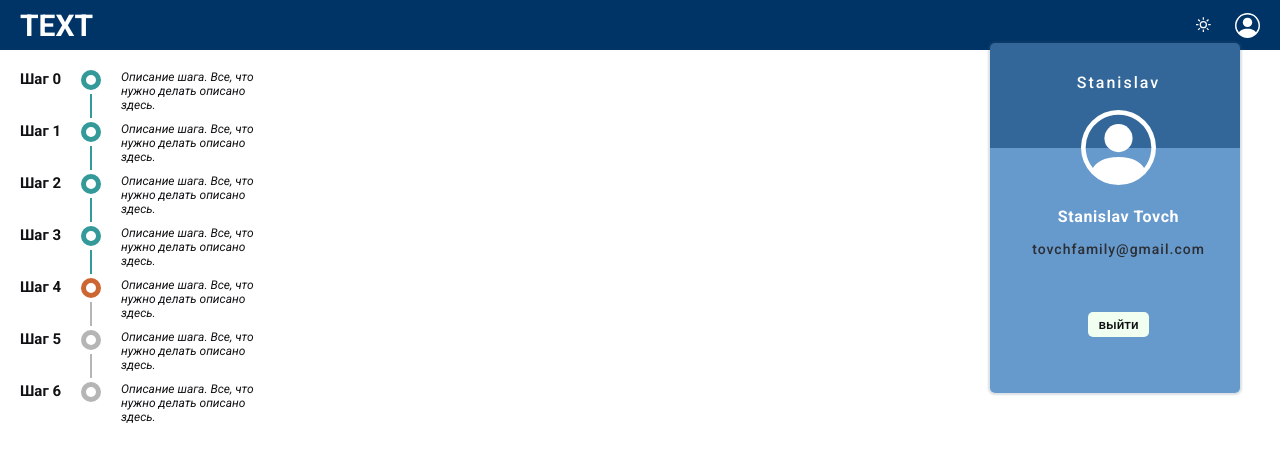
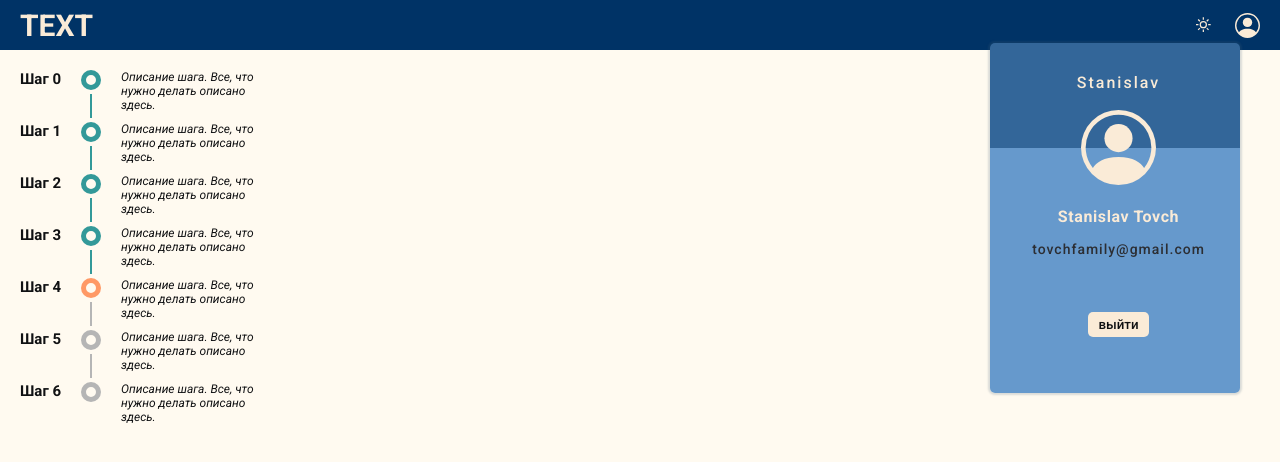
Before and after one commit to StaTov/product_01, a React (Create React App) app: page / in a window 1280 px wide. Both pictures are taken after a click on the element 1247 px from the left and 25 px from the top of the page. Shown: the top 462 px of the page. Built offline with nearby package versions, Linux system fonts and the light colour scheme.

Commit message:
change white color

```diff
--- a/src/components/NavBar/NavBar.scss
+++ b/src/components/NavBar/NavBar.scss
@@ -27,5 +27,5 @@
 .nav__title {
     font-size: 30px;
     font-weight: 600;
-    color: $white-000
+    color: $white-anrique;
 }
--- a/src/components/NavButtonToggleTheme/NavButtonToggleTheme.scss
+++ b/src/components/NavButtonToggleTheme/NavButtonToggleTheme.scss
@@ -20,5 +20,5 @@
 }
 
 .svg__sun {
-    color: white;
+    color: $white-anrique;
 }
--- a/src/components/NavPopPerson/PopPerson.scss
+++ b/src/components/NavPopPerson/PopPerson.scss
@@ -1,3 +1,4 @@
+@import '../../styles/colors';
 
 .nav__IconPerson_wrapper {
     position: relative;
@@ -48,7 +49,7 @@
     height: 18%;
     display: flex;
     align-items: flex-end;
-    color: white;
+    color: $white-anrique;
 }
 
 .nav__pop__person_fullname {
@@ -57,7 +58,7 @@
     padding-top: 20px;
     font-size: 16px;
     font-weight: 700;
-    color: rgb(255, 255, 255);
+    color: $white-anrique;
 }
 
 .nav__pop__person_mail {
@@ -70,7 +71,7 @@
     width: 75px;
 }
 
-.btn {
+.p__btn {
     cursor: pointer;
     margin-top: 40px;
     padding: 5px 10px;
@@ -79,10 +80,10 @@
     transition: box-shadow 0.2s;
 }
 
-.btn:hover {
+.p__btn:hover {
     box-shadow: (0px 0px 2px 2px rgb(11, 73, 155));
 }
 
-.btn:active {
+.p__btn:active {
     transform: translateY(0.075rem);
 }
--- a/src/components/NavPopPerson/index.tsx
+++ b/src/components/NavPopPerson/index.tsx
@@ -57,7 +57,7 @@
                         tovchfamily@gmail.com
                     </div>
                     <div>
-                        <button className='btn text'>выйти</button>
+                        <button className='p__btn'>выйти</button>
                     </div>
                 </div>
             </div>
--- a/src/styles/_theme.scss
+++ b/src/styles/_theme.scss
@@ -19,7 +19,7 @@
     }
 
     .bg {
-        background-color: $white-000;
+        background-color: $white-floral;
     }
 
     .pop__person {
@@ -33,16 +33,16 @@
     }
 
     .icon__person {
-        color: white
+         color: $white-anrique;
     }
 
-    .btn {
+    .p__btn {
         color: $dark-900;
-        background-color: $white-honeydew;
+        background-color: $white-anrique;
     }
 
     .p__panding {
-        border-color: #CC6633;
+        border-color: #FF9966;
     }
 
     .p__success {
@@ -54,7 +54,7 @@
 
 .dark {
     .text {
-        color: $white-honeydew
+        color: $white-floral
     }
 
     .text-sh {
@@ -78,12 +78,12 @@
 
 
     .icon__person {
-        color: $white-honeydew;
+        color: $white-anrique;
     }
 
-    .btn {
+    .p__btn {
         color: $dark-900;
-        background-color: $white-honeydew;
+        background-color: $white-anrique;
     }
 
     .p__panding {
```
